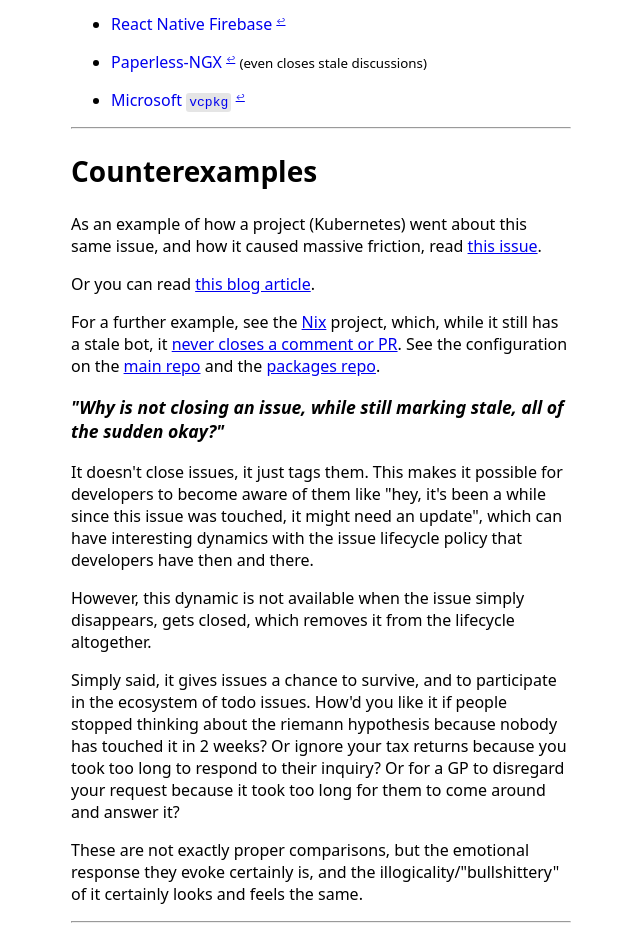
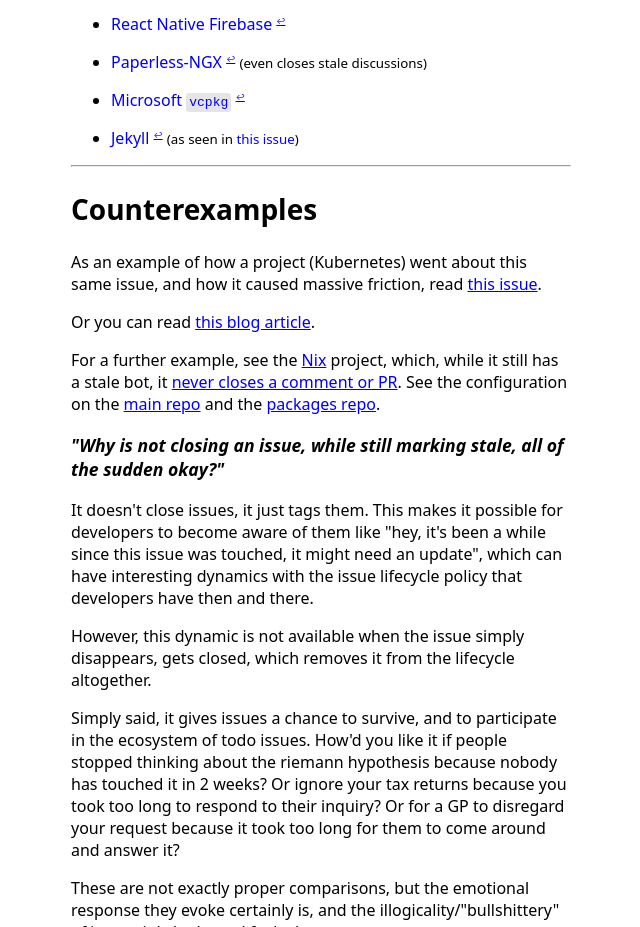
Before and after one commit to ShadowJonathan/nostalebots.xyz, an Eleventy site: page src/index.md in a window 1280 px wide. Shown: the part 6021-6948 px from the top of the page, without its empty margins (319-959 px from the left). Built offline with nearby package versions, Linux system fonts and the light colour scheme; Eleventy itself is replaced by a stand-in of ours; files that its build step writes are made by us from their sources; what markdown-it-sub would draw is missing.

Commit message:
Add Jekyll Fixes #30

```diff
--- a/src/index.md
+++ b/src/index.md
@@ -227,6 +227,10 @@
 - [Microsoft `vcpkg`](https://github.com/microsoft/vcpkg)
   {% ref "https://github.com/microsoft/vcpkg/blob/master/.github/workflows/stale.yml" %}
 
+- [Jekyll](https://github.com/jekyll)
+  {% ref "https://github.com/jekyll/jekyllbot/blob/main/cmd/mark-and-sweep-stale-issues/mark_and_sweep_stale_issues.go" %}
+  <small>(as seen in [this issue](https://github.com/jekyll/jekyll-feed/issues/392))</small>
+
 ----
 
 ## Counterexamples
```
